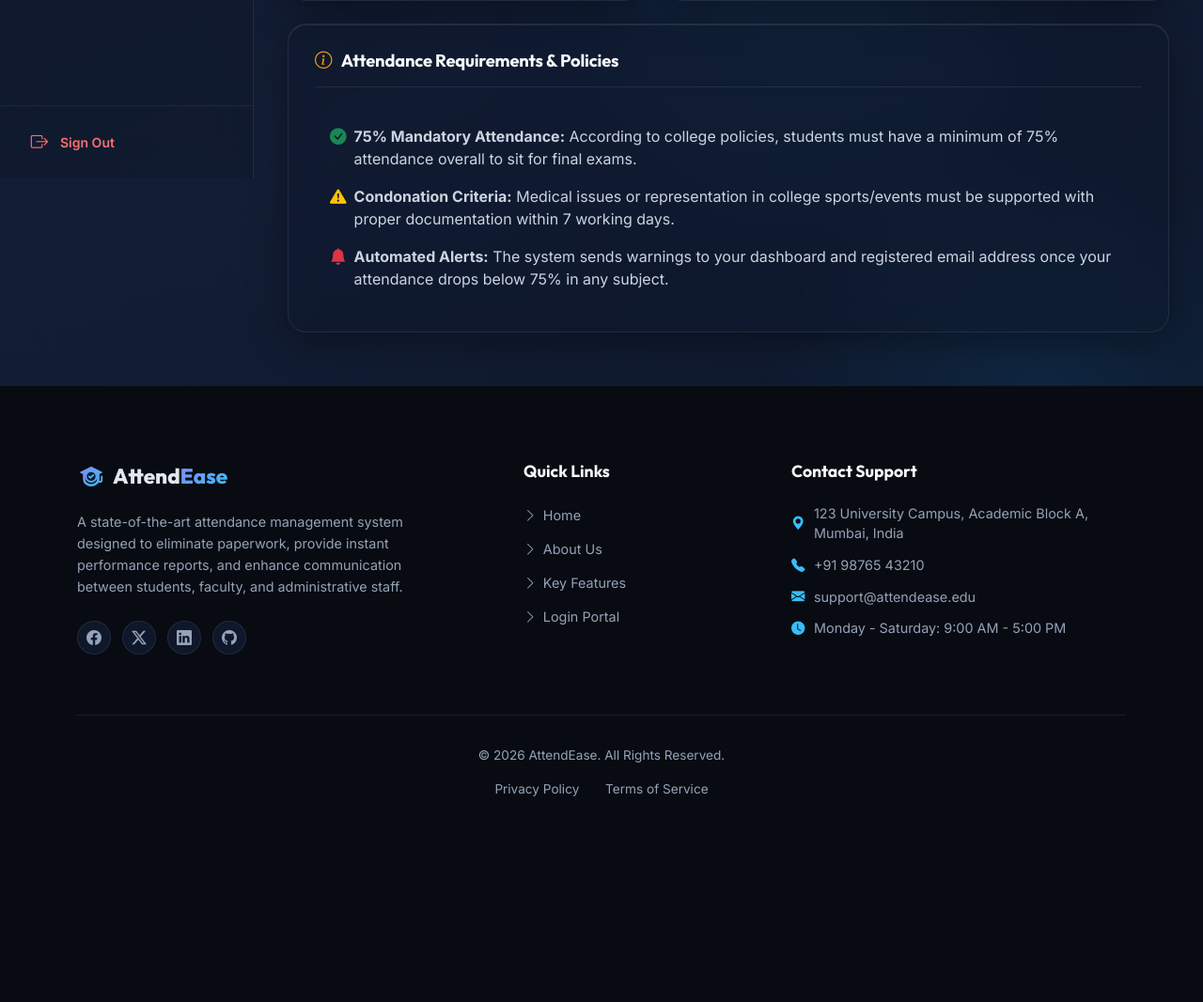
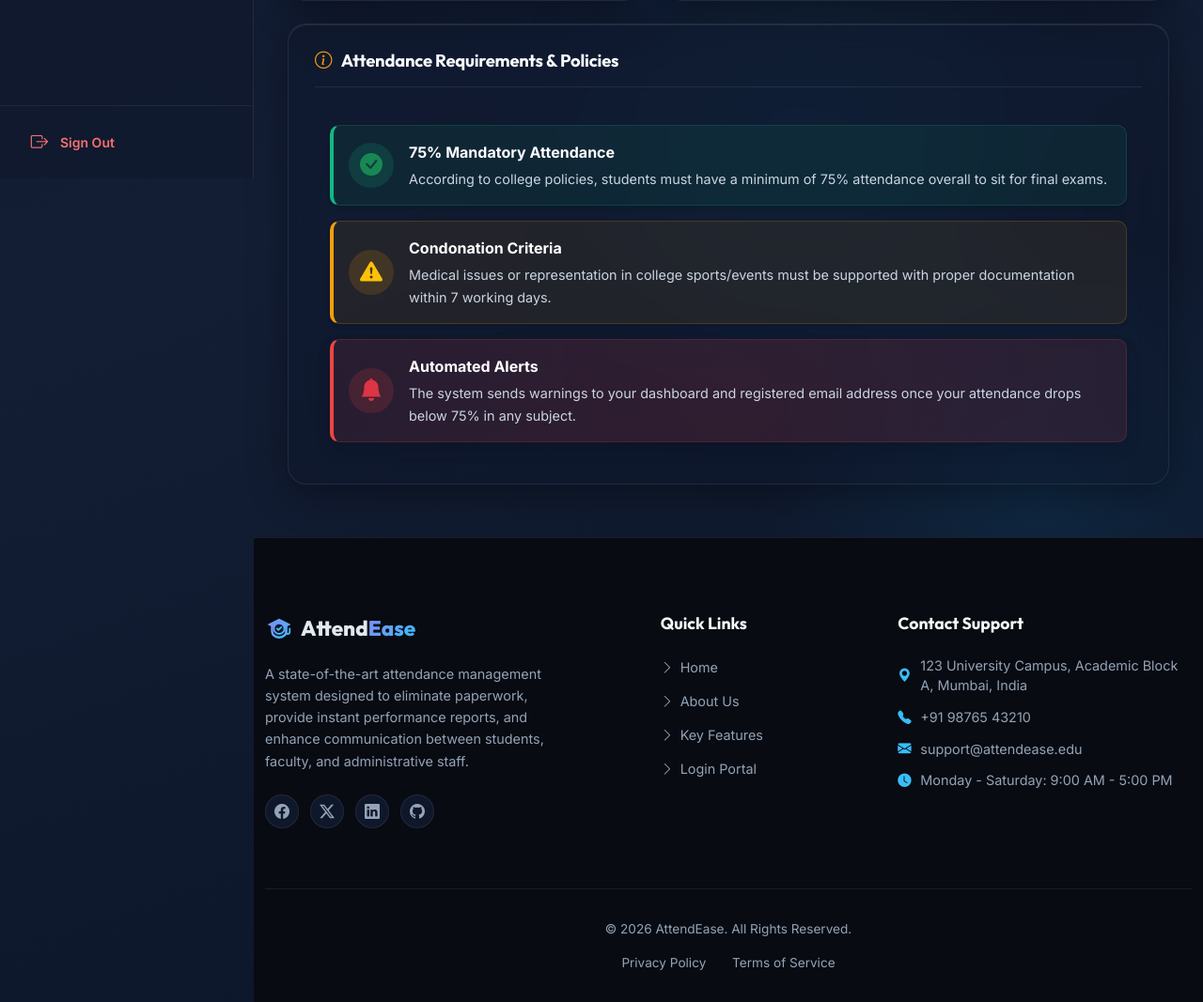
Before and after one commit to Megha-Bansode/Student-Attendance-Tracking-Portal, a PHP site: page /modules/attendance/student-attendance-percentage.php in a window 1280 px wide; the page is wider, and only the part inside the window is pictured. Shown: the part 610-1677 px from the top of that part at 94% size. Before the commit the page ends 1458 px from the top of that part, so only its background shows below. Run offline with PHP 8.4, Linux system fonts and the light colour scheme.

Commit message:
UI: Fix footer overlap and improve student notifications panel UI

```diff
--- a/assets/css/dashboard.css
+++ b/assets/css/dashboard.css
@@ -293,6 +293,28 @@ html.preload-collapsed .faculty-main-content {
 .faculty-main-content.expanded {
     margin-left: 80px;
     max-width: calc(100% - 80px);
+}
+
+/* Footer alignment in dashboard layout */
+body.faculty-portal-body .footer-section {
+    margin-left: 270px;
+    width: calc(100% - 270px);
+    transition: margin-left 0.35s cubic-bezier(0.16, 1, 0.3, 1), width 0.35s cubic-bezier(0.16, 1, 0.3, 1);
+}
+body.faculty-portal-body.sidebar-collapsed .footer-section {
+    margin-left: 80px;
+    width: calc(100% - 80px);
+}
+html.preload-collapsed body.faculty-portal-body .footer-section {
+    margin-left: 80px !important;
+    width: calc(100% - 80px) !important;
+    transition: none !important;
+}
+@media (max-width: 991.98px) {
+    body.faculty-portal-body .footer-section {
+        margin-left: 0 !important;
+        width: 100% !important;
+    }
 }
 
 /* Page Title Band — lighter, inspired by faculty login blue accent */
--- a/assets/js/dashboard.js
+++ b/assets/js/dashboard.js
@@ -63,6 +63,7 @@ function initMobileSidebar() {
         sidebar.classList.add('collapsed');
         const mainContent = document.querySelector('.faculty-main-content');
         if (mainContent) mainContent.classList.add('expanded');
+        document.body.classList.add('sidebar-collapsed');
     }
 
     // Remove preload class to enable transitions again
@@ -77,6 +78,7 @@ function initMobileSidebar() {
             sidebar.classList.toggle('collapsed');
             const mainContent = document.querySelector('.faculty-main-content');
             if (mainContent) mainContent.classList.toggle('expanded');
+            document.body.classList.toggle('sidebar-collapsed');
 
             // Save state
             const isCollapsed = sidebar.classList.contains('collapsed');
--- a/modules/attendance/student-attendance-percentage.php
+++ b/modules/attendance/student-attendance-percentage.php
@@ -132,26 +132,56 @@ if (window.innerWidth >= 992 && localStorage.getItem('facultySidebarCollapsed')
                         <h3 class="faculty-card-title"><i class="bi bi-info-circle" style="color: #f59e0b;"></i> Attendance Requirements &amp; Policies</h3>
                     </div>
                     <div class="p-3">
-                        <ul class="list-unstyled mb-0 d-flex flex-column gap-3">
-                            <li class="d-flex gap-2">
-                                <i class="bi bi-check-circle-fill text-success" style="font-size: 1.1rem;"></i>
-                                <div style="color: #cbd5e1;">
-                                    <strong>75% Mandatory Attendance:</strong> According to college policies, students must have a minimum of 75% attendance overall to sit for final exams.
+                        <div class="d-flex flex-column gap-3">
+                            <!-- Mandatory Attendance Alert -->
+                            <div class="alert d-flex align-items-center mb-0 shadow-sm" style="background: rgba(16, 185, 129, 0.08); border: 1px solid rgba(16, 185, 129, 0.2); border-left: 4px solid #10b981; border-radius: 10px; color: #cbd5e1;">
+                                <div class="rounded-circle d-flex align-items-center justify-content-center me-3" style="width: 48px; height: 48px; background: rgba(16, 185, 129, 0.15); flex-shrink: 0;">
+                                    <i class="bi bi-check-circle-fill fs-4 text-success"></i>
                                 </div>
-                            </li>
-                            <li class="d-flex gap-2">
-                                <i class="bi bi-exclamation-triangle-fill text-warning" style="font-size: 1.1rem;"></i>
-                                <div style="color: #cbd5e1;">
-                                    <strong>Condonation Criteria:</strong> Medical issues or representation in college sports/events must be supported with proper documentation within 7 working days.
+                                <div>
+                                    <strong class="text-white d-block mb-1 fs-6">75% Mandatory Attendance</strong>
+                                    <span style="font-size: 0.9rem;">According to college policies, students must have a minimum of 75% attendance overall to sit for final exams.</span>
                                 </div>
-                            </li>
-                            <li class="d-flex gap-2">
-                                <i class="bi bi-bell-fill text-danger" style="font-size: 1.1rem;"></i>
-                                <div style="color: #cbd5e1;">
-                                    <strong>Automated Alerts:</strong> The system sends warnings to your dashboard and registered email address once your attendance drops below 75% in any subject.
+                            </div>
+
+                            <!-- Condonation Criteria Alert -->
+                            <div class="alert d-flex align-items-center mb-0 shadow-sm" style="background: rgba(245, 158, 11, 0.08); border: 1px solid rgba(245, 158, 11, 0.2); border-left: 4px solid #f59e0b; border-radius: 10px; color: #cbd5e1;">
+                                <div class="rounded-circle d-flex align-items-center justify-content-center me-3" style="width: 48px; height: 48px; background: rgba(245, 158, 11, 0.15); flex-shrink: 0;">
+                                    <i class="bi bi-exclamation-triangle-fill fs-4 text-warning"></i>
                                 </div>
-                            </li>
-                        </ul>
+                                <div>
+                                    <strong class="text-white d-block mb-1 fs-6">Condonation Criteria</strong>
+                                    <span style="font-size: 0.9rem;">Medical issues or representation in college sports/events must be supported with proper documentation within 7 working days.</span>
+                                </div>
+                            </div>
+
+                            <!-- Automated Alerts (Animated) -->
+                            <div class="alert d-flex align-items-center mb-0 shadow position-relative overflow-hidden" style="background: rgba(239, 68, 68, 0.1); border: 1px solid rgba(239, 68, 68, 0.2); border-left: 4px solid #ef4444; border-radius: 10px; color: #cbd5e1; animation: shadowPulse 2s infinite;">
+                                <!-- Optional decorative glow -->
+                                <div style="position: absolute; top: -50%; left: -50%; width: 200%; height: 200%; background: radial-gradient(circle, rgba(239,68,68,0.05) 0%, transparent 60%); pointer-events: none;"></div>
+
+                                <div class="rounded-circle d-flex align-items-center justify-content-center me-3 position-relative" style="width: 48px; height: 48px; background: rgba(239, 68, 68, 0.15); flex-shrink: 0; z-index: 1;">
+                                    <i class="bi bi-bell-fill fs-4 text-danger" style="animation: ringBell 3s infinite;"></i>
+                                </div>
+                                <div class="position-relative" style="z-index: 1;">
+                                    <strong class="text-white d-block mb-1 fs-6">Automated Alerts</strong>
+                                    <span style="font-size: 0.9rem;">The system sends warnings to your dashboard and registered email address once your attendance drops below 75% in any subject.</span>
+                                </div>
+                            </div>
+                        </div>
+
+                        <style>
+                            @keyframes ringBell {
+                                0%, 10% { transform: rotate(0); }
+                                2%, 6% { transform: rotate(15deg); }
+                                4%, 8% { transform: rotate(-15deg); }
+                            }
+                            @keyframes shadowPulse {
+                                0% { box-shadow: 0 0 0 0 rgba(239, 68, 68, 0.2); }
+                                70% { box-shadow: 0 0 0 10px rgba(239, 68, 68, 0); }
+                                100% { box-shadow: 0 0 0 0 rgba(239, 68, 68, 0); }
+                            }
+                        </style>
                     </div>
                 </div>
 
```
